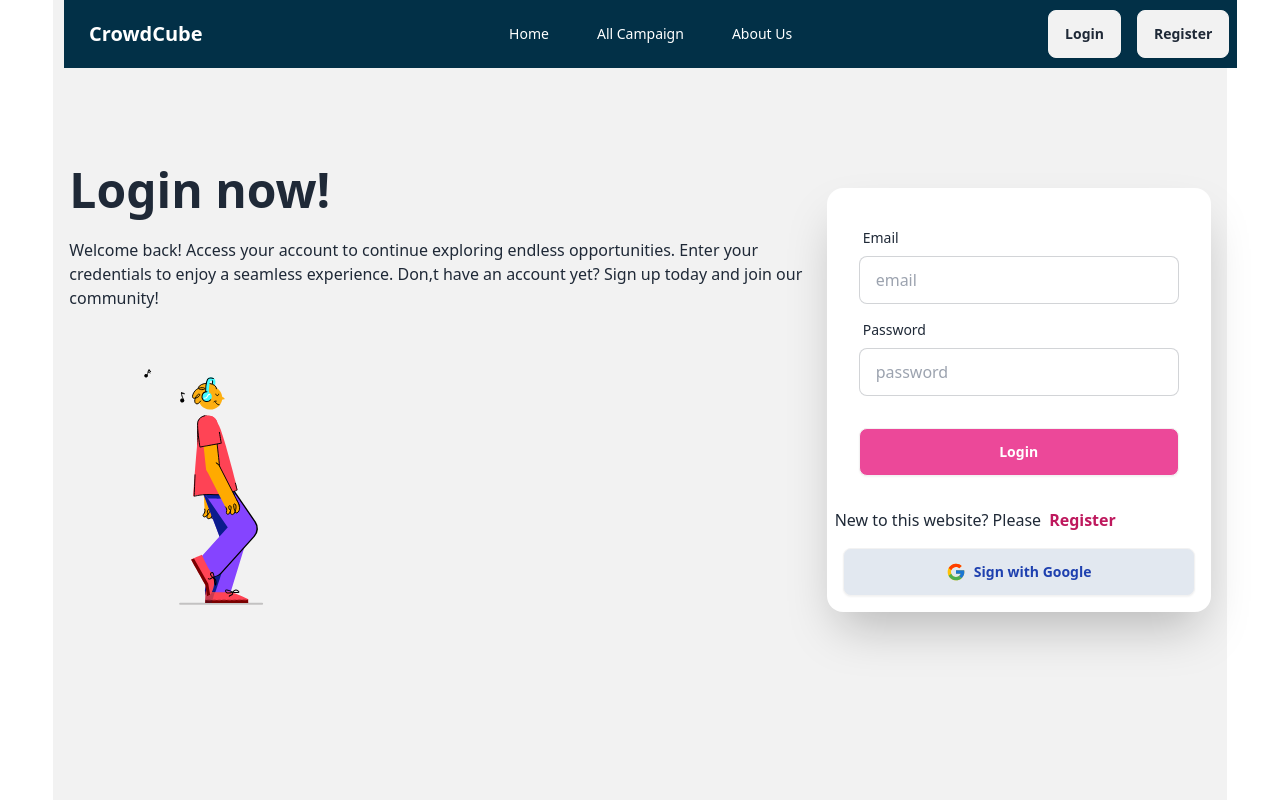
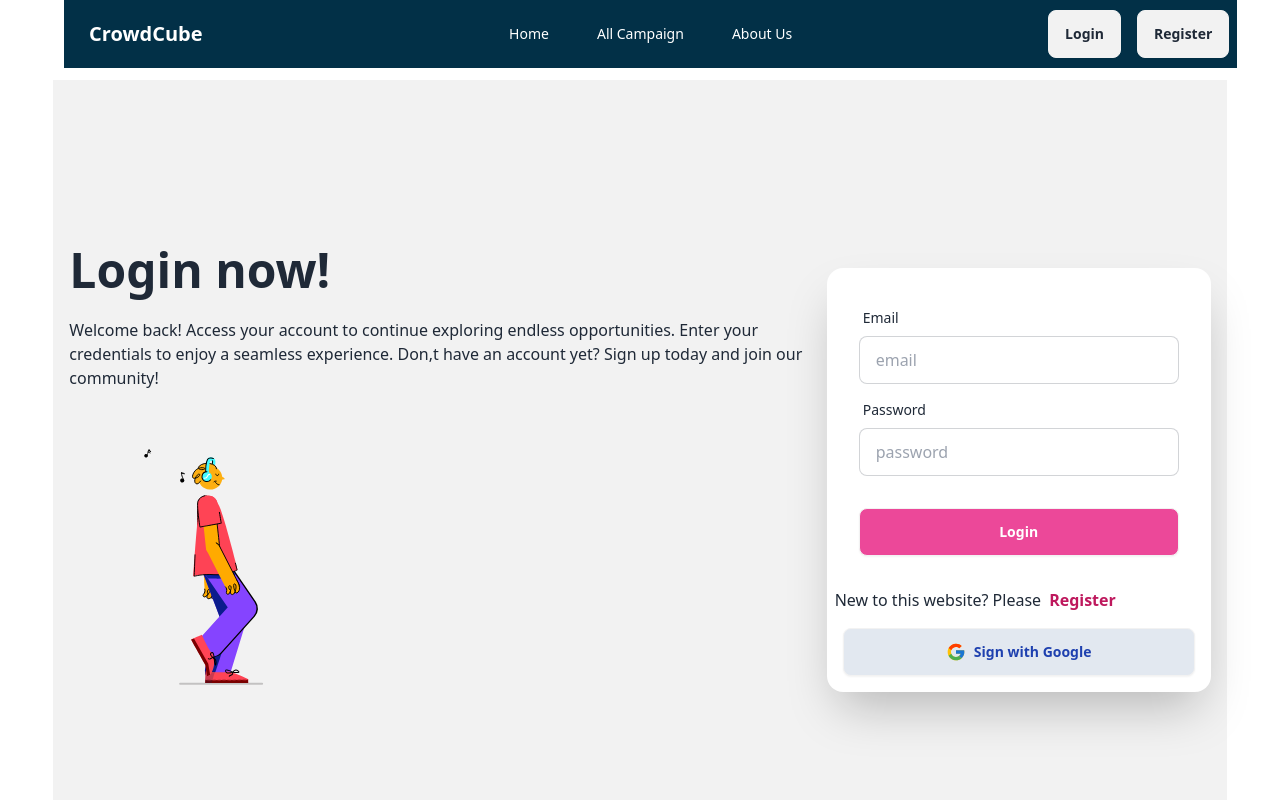
Before and after one commit to jui9797/crowedcube-client, a React (Vite) app: page /login in a window 1280 px wide. Shown: the top 800 px of the page. Built offline with nearby package versions, Linux system fonts and the light colour scheme; no server answers.

Commit message:
fixed login, register page margin

```diff
--- a/src/components/Login.jsx
+++ b/src/components/Login.jsx
@@ -62,7 +62,7 @@
     }
     return (
         <div>
-            <div className="hero bg-base-200 min-h-screen">
+            <div className="hero bg-base-200 min-h-screen my-20">
                 <div className="hero-content flex-col lg:flex-row">
                     <div className="text-center lg:text-left">
                         <h1 className="text-5xl font-bold">Login now!</h1>
--- a/src/components/Register.jsx
+++ b/src/components/Register.jsx
@@ -70,7 +70,7 @@
 
     return (
         <div>
-            <div className="hero bg-base-200 min-h-screen mt-10">
+            <div className="hero bg-base-200 min-h-screen mt-20">
                 <div className="hero-content flex-col lg:flex-row-reverse">
                     <div className="text-center lg:text-left">
                         <h1 className="text-5xl font-bold">Register now!</h1>
```
